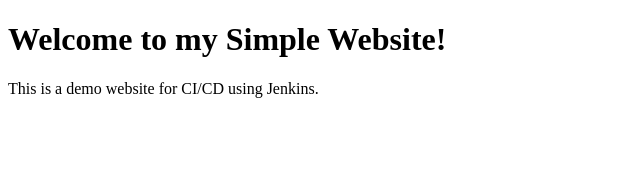
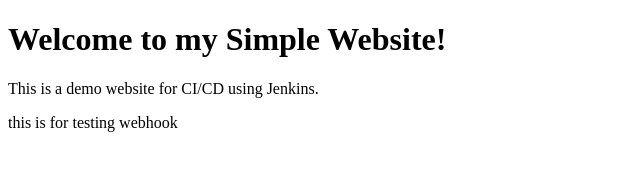
Before and after one commit to basyalsunil/sampleweb, a plain HTML site: page index.html in a window 1280 px wide. Shown: the whole page, without its empty margins (0-640 px from the left). Drawn offline with Linux system fonts and the light colour scheme.

Commit message:
Update index.html

```diff
--- a/index.html
+++ b/index.html
@@ -8,5 +8,6 @@
 <body>
     <h1>Welcome to my Simple Website!</h1>
     <p>This is a demo website for CI/CD using Jenkins.</p>
+    <p>this is for testing webhook</p>
 </body>
 </html>
```
